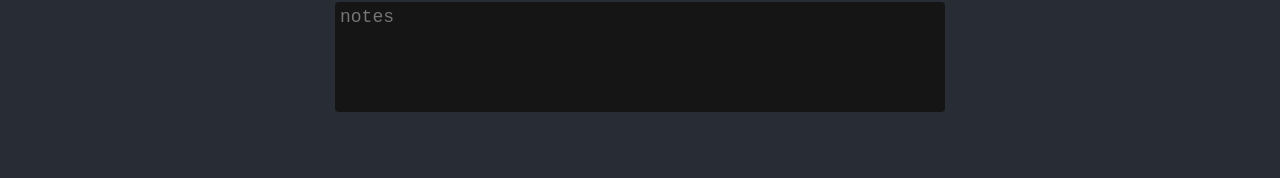
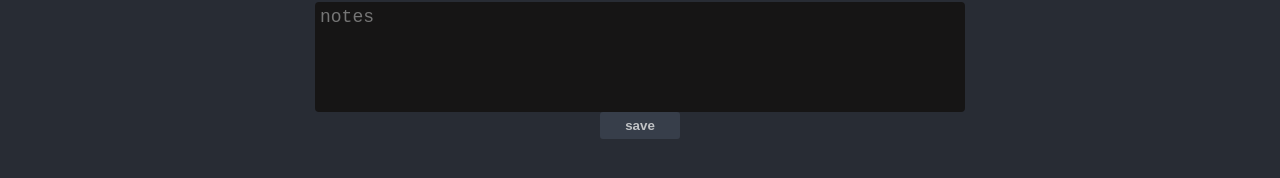
Before and after one commit to Bhavyaratra/Peek2, a React (Create React App) app: page / in a window 1280 px wide. Shown: the part 396-574 px from the top of the page. Built offline with nearby package versions, Linux system fonts and the light colour scheme.

Commit message:
added save button

```diff
--- /dev/null
+++ b/src/Components/Note/Buttons/Submit.js
@@ -0,0 +1,7 @@
+import React from 'react';
+
+export default function Submit(){
+    return(<>
+    <input type="submit" value="save" />
+    </>)
+}
--- a/src/Components/Note/Note.css
+++ b/src/Components/Note/Note.css
@@ -9,7 +9,7 @@ form{
 }
 
 input[type=text]{
-    width: 75%;
+    width: 50%;
     height: 40px;
     border: solid rgb(22, 21, 21) ;
     border-radius: 4px;
@@ -23,7 +23,7 @@ input[type=text],textarea:focus{
 }
 
 textarea{
-    width: 75vh;
+    width: 50%;
     min-height: 30px;
     margin-top: 5px;
     border: solid rgb(22, 21, 21) ;
@@ -33,3 +33,13 @@ textarea{
     font-size: 18px;
     resize: none;
 }
+
+input[type=submit] {
+    padding: 6px 25px;
+    background: #373E4A;
+    color: #C1C3C6;
+    font-weight: bold;
+    border: 0 none;
+    cursor: pointer;
+    border-radius: 3px;
+}
--- a/src/Components/Note/Note.js
+++ b/src/Components/Note/Note.js
@@ -1,6 +1,7 @@
 import React from 'react';
 import Content from './Content';
 import Title from './Title';
+import Submit from './Buttons/Submit'
 import './Note.css';
 
 export default function Note(){
@@ -8,5 +9,6 @@ export default function Note(){
         <Title/>
         <br/>
         <Content/>
+       <Submit/>
     </form>);
 }
```
